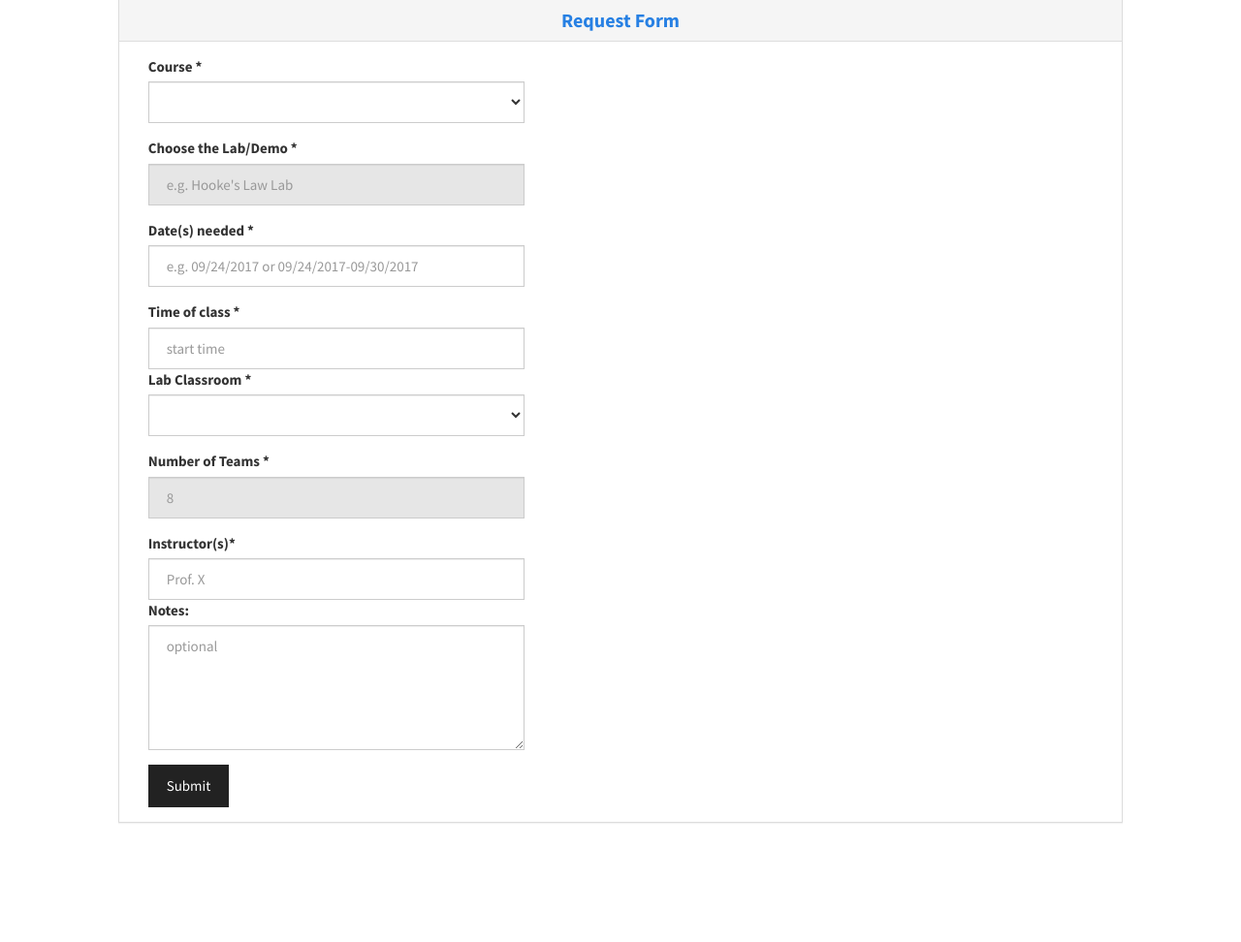
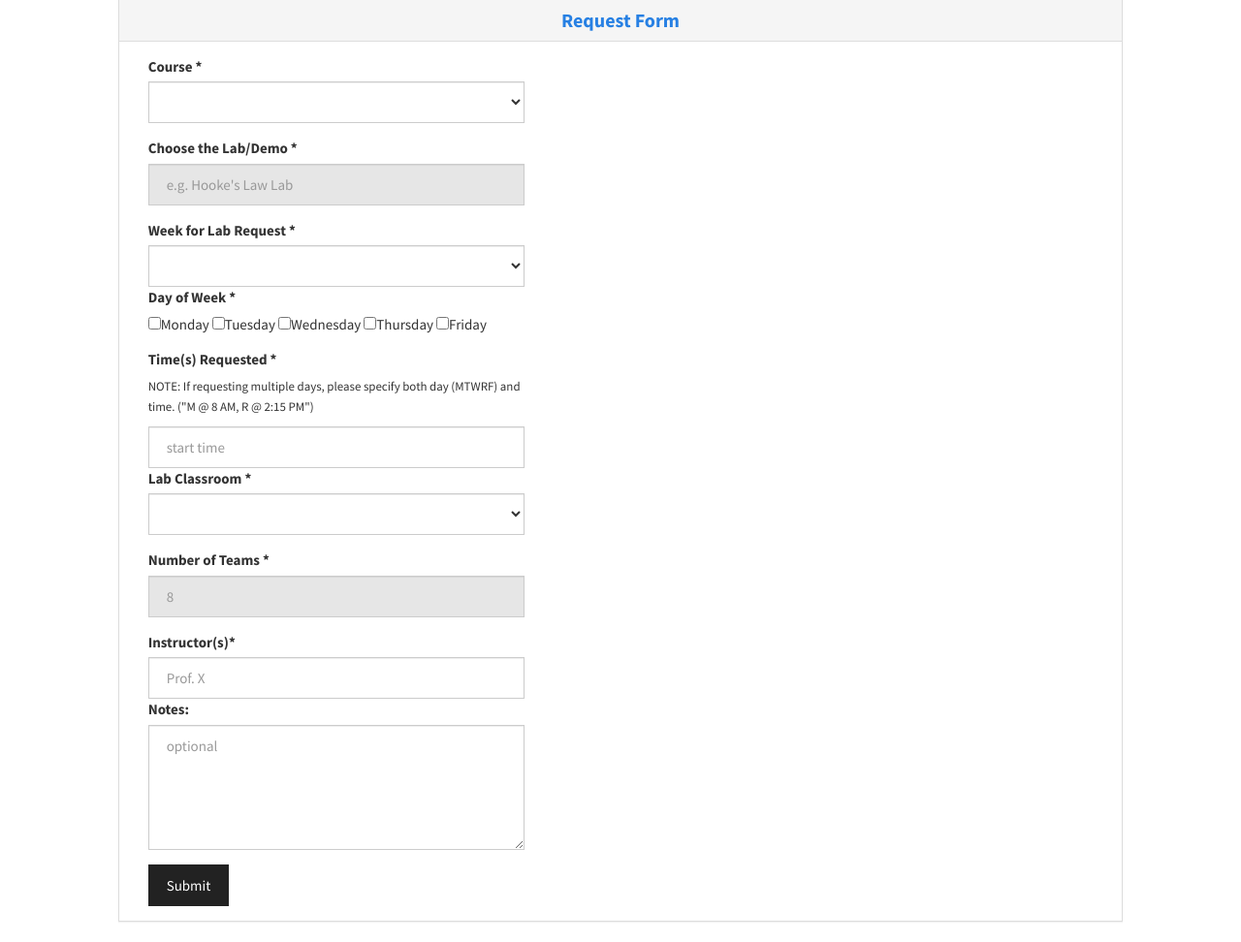
Before and after one commit to TomMGrello/SwengPhysics, a Flask app: page /requestLab in a window 1280 px wide. Shown: the part 321-1293 px from the top of the page at 97% size. Before the commit the page ends 1171 px from the top, so only its background shows below. Run offline with Flask 2, Linux system fonts and the light colour scheme; the visitor is signed in with stand-in values (Sample User, id 1); data that the repository does not hold is empty; parts of the project's set-up code (start-up, migrations or seed data) failed here and were passed over; some libraries are stand-ins or nearby versions.

Commit message:
Finished up the request form

```diff
--- a/FlaskApp/flask_application.py
+++ b/FlaskApp/flask_application.py
@@ -10,6 +10,7 @@ import smtplib
 from email.MIMEMultipart import MIMEMultipart
 from email.MIMEText import MIMEText
 import time
+from datetime import datetime, timedelta
 #import spreadsheet
 
 ###########################################################################################
@@ -1186,6 +1187,35 @@ def testData():
 	cursor.close()
 	return jsonify(result=result)
 
+#https://stackoverflow.com/questions/14191832/how-to-calculate-difference-between-two-dates-in-weeks-in-python
+def getWeeksBetweenDates(d1,d2):
+	monday1 = (d1 - timedelta(days=d1.weekday()))
+	monday2 = (d2 - timedelta(days=d2.weekday()))
+	return ((monday1-monday2).days / 7)
+
+@flask_application.route('/remainingWeeks',methods=['GET'])
+def remainingWeeks():
+	current_date = datetime.strptime(datetime.now().strftime('%m/%d/%Y'),'%m/%d/%Y')
+	compare_date = current_date
+
+	conn = get_db()
+	cursor = conn.cursor()
+	cursor.callproc('sp_get_all_constants',[])
+
+	constants = cursor.fetchall()[0]
+	end_date_str = constants[4]
+	start_date_str = constants[3]
+
+	end_date = datetime.strptime(end_date_str,'%m/%d/%Y')
+	start_date = datetime.strptime(start_date_str,'%m/%d/%Y')
+
+	if start_date > current_date:
+		compare_date = start_date
+
+	remaining_weeks = getWeeksBetweenDates(end_date,compare_date)
+	total_weeks = getWeeksBetweenDates(end_date,start_date)
+	return jsonify({'remaining':remaining_weeks,'total':total_weeks})
+
 if __name__ == "__main__":
 	flask_application.debug = True
 	flask_application.secret_key = 'rowanphysicssweng'
--- a/FlaskApp/static/js/requestLab/addLabRequest.js
+++ b/FlaskApp/static/js/requestLab/addLabRequest.js
@@ -1,6 +1,7 @@
 var addLabRequest = function() {
   var lab_id = window.sessionStorage.getItem('lab_id');
-  var dates = document.getElementById('date').value;
+  var week_select = document.getElementById('week');
+  var week = week_select[week_select.selectedIndex].value;
   var time_needed = document.getElementById('startTime').value;
   var num_teams = document.getElementById('numTeams').value;
   var notes = document.getElementById('notes').value;
@@ -8,9 +9,26 @@ var addLabRequest = function() {
   var location_id = room.options[room.selectedIndex].value;
   var classroom = room.options[room.selectedIndex].text;
   var lab_name = document.getElementById('lab').value;
+  var days_of_week = document.getElementsByName('days_of_week');
+  var dates_string = "";
+  for(var i = 0; i < days_of_week.length; i++){
+      var day = days_of_week[i];
+      if(day.checked){
+        if(dates_string === "")
+          dates_string += week + "." + day.value;
+        else
+          dates_string += "," + week + "." + day.value
+      }
+  }
+  console.log("DATES: " + dates_string);
+  if(dates_string === ""){
+    alert("Please choose at least one day of the week");
+    return false;
+  }
+
   $.getJSON("/addLabRequest",{
     lab_id:lab_id,
-    dates:dates,
+    dates:dates_string,
     time:time_needed,
     num_teams:num_teams,
     notes:notes,
--- a/FlaskApp/static/js/requestLab/populateLabFields.js
+++ b/FlaskApp/static/js/requestLab/populateLabFields.js
@@ -12,6 +12,7 @@ var populateLabFields = function() {
         getCourses();
         getLabClassrooms();
         getNumTeams();
+        getWeeks();
         return false;
     });
 }
@@ -63,3 +64,18 @@ var getLabClassrooms = function(){
         return false;
     });
   }
+
+  var getWeeks = function() {
+    $.getJSON('/remainingWeeks', {}, function(data) {
+        var week_select = document.getElementById('week');
+        var remaining = data.remaining;
+        var total = data.total;
+        for(var week = (total-remaining + 1); week <= total+1; week++){
+          var option = document.createElement('option');
+          option.value = week;
+          option.text = week;
+          week_select.appendChild(option);
+        }
+        return false;
+    });
+  }
--- a/FlaskApp/templates/requestLab.html
+++ b/FlaskApp/templates/requestLab.html
@@ -31,11 +31,18 @@
                               <input type="text" class="form-control" id="lab" placeholder="e.g. Hooke's Law Lab" required readonly>
                            </div>
                            <div class="form-group">
-                              <label class="" for="orderBy">Date(s) needed *</label>
-                              <input type="text" class="form-control" id="date" placeholder="e.g. 09/24/2017 or 09/24/2017-09/30/2017" required>
+                              <label class="" for="orderBy">Week for Lab Request *</label>
+                              <select type="text" class="form-control" id="week" required></select>
+                              <label class="" for="orderBy">Day of Week *</label><br>
+                              <input name = "days_of_week" type="checkbox" class="" id="monday" value = "1">Monday </input>
+                              <input name = "days_of_week" type="checkbox" class="" id="tuesday" value = "2">Tuesday </input>
+                              <input name = "days_of_week" type="checkbox" class="" id="wednesday" value = "3">Wednesday </input>
+                              <input name = "days_of_week" type="checkbox" class="" id="thursday" value = "4">Thursday </input>
+                              <input name = "days_of_week" type="checkbox" class="" id="friday" value = "5">Friday </input>
                            </div>
                            <div class="form-group">
-                              <label class="" for="startTime">Time of class *</label>
+                              <label class="" for="startTime">Time(s) Requested *</label>
+                              <p><small>NOTE: If requesting multiple days, please specify both day (MTWRF) and time. ("M @ 8 AM, R @ 2:15 PM")</small></p>
                               <input type="text" class="form-control" id="startTime" placeholder="start time">
                               <div class="form-group">
                                  <label class="" for="orderBy">Lab Classroom *</label>
```
